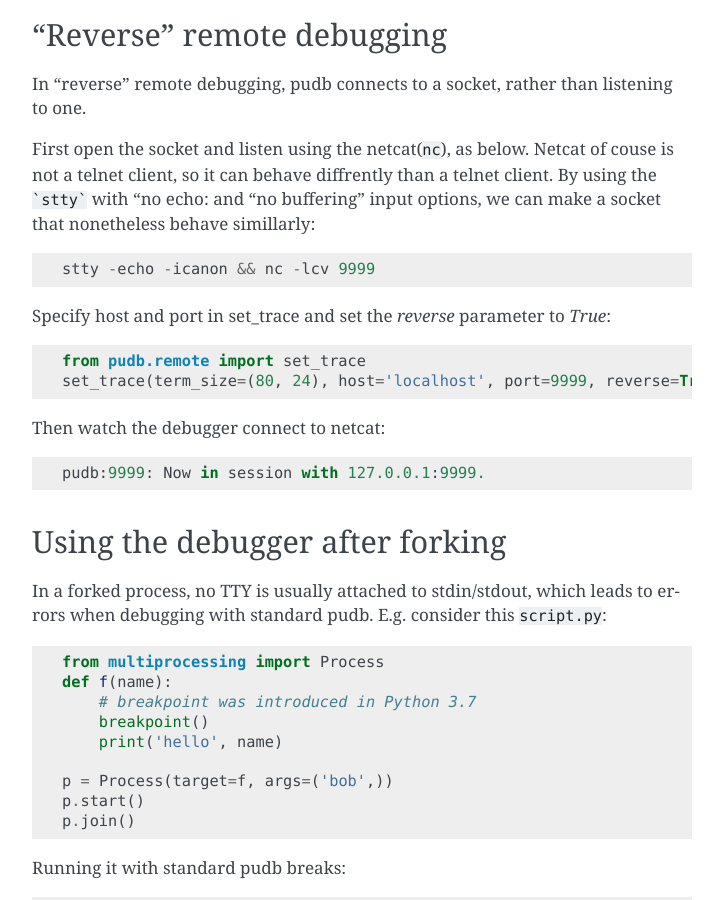
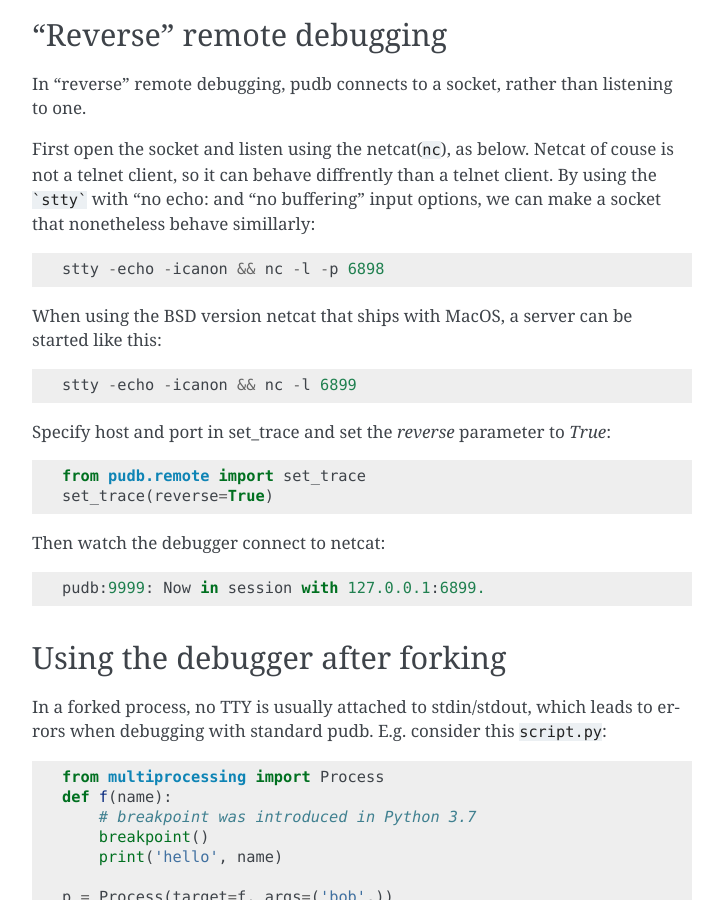
Before and after one commit to inducer/pudb, a Sphinx documentation site: the page built from doc/starting.rst, in a window 1280 px wide and 900 px high, scrolled down 2116 px. Shown: the whole window, without its empty margins (388-1111 px from the left). Built offline with Sphinx 7.4.7, drawn with Linux system fonts in a browser that asks for light colours.

Commit message:
Apply suggestions from code review
Co-authored-by: Andreas Klöckner <inform@tiker.net>

````diff
--- a/doc/starting.rst
+++ b/doc/starting.rst
@@ -99,16 +99,20 @@ Netcat of couse is not a telnet client, so it can behave diffrently than a telne
 By using the ```stty``` with "no echo: and "no buffering" input options, we
 can make a socket that nonetheless behave simillarly::
 
-    stty -echo -icanon && nc -lcv 9999
+    stty -echo -icanon && nc -l -p 6898
+
+When using the BSD version netcat that ships with MacOS, a server can be started like this::
+
+    stty -echo -icanon && nc -l 6899
 
 Specify host and port in set_trace and set the *reverse* parameter to *True*::
 
     from pudb.remote import set_trace
-    set_trace(term_size=(80, 24), host='localhost', port=9999, reverse=True)
+    set_trace(reverse=True)
 
 Then watch the debugger connect to netcat::
 
-    pudb:9999: Now in session with 127.0.0.1:9999.
+    pudb:9999: Now in session with 127.0.0.1:6899.
 
 
 Using the debugger after forking
````
Also changed, not shown: 1 other file.
